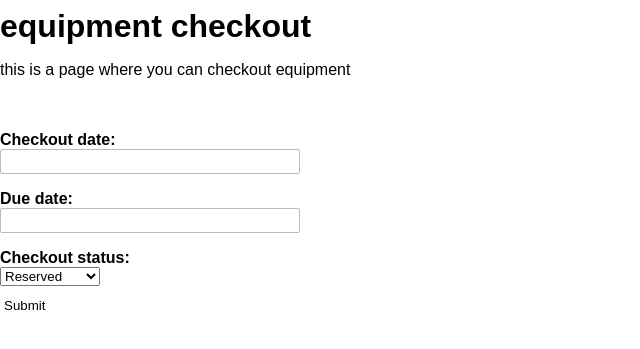
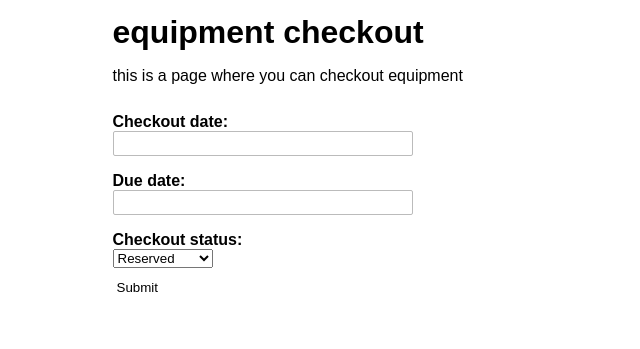
Before and after one commit to capstone-faypublic/faypublic, a Django app: template src/equipmentcheckout/templates/checkout.html in a window 1280 px wide. Shown: the part 92-441 px from the top of the page, without its empty margins (0-640 px from the left). Run offline with Django 3.2, Linux system fonts and the light colour scheme; the template is opened without the code that fills it: values that come from a table or form of the project are taken from there, others are empty.

Commit message:
added ui to checkout page

```diff
--- a/src/equipmentcheckout/templates/checkout.html
+++ b/src/equipmentcheckout/templates/checkout.html
@@ -2,15 +2,15 @@
 
 {% block pagecontent %}
 
+<div class="container">
     <h1>equipment checkout</h1>
     <p>this is a page where you can checkout equipment</p>
-    <!-- <p>name: {{ name }}</p> -->
-    <br></br>
-
+</div>
+<div class="container">
     <form action="" method="post">
         {% csrf_token %}
         {{ checkout_form.as_p }}
         <input type="submit"/>
     </form>
-
+</div>
 {% endblock pagecontent %}
```
